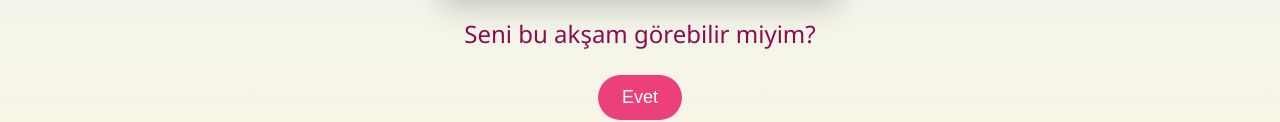
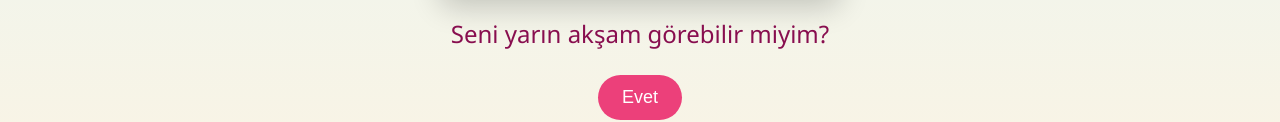
Before and after one commit to tetah-mara/index, a plain HTML site: page index.html in a window 1280 px wide. Shown: the part 492-614 px from the top of the page. Drawn offline with Linux system fonts and the light colour scheme.

Commit message:
Update index.html

```diff
--- a/index.html
+++ b/index.html
@@ -78,7 +78,7 @@
 </head>
 <body>
   <img src="tesla_horse.png" alt="Atların Çektiği Tesla">
-  <div class="question" id="question">Seni bu akşam görebilir miyim?</div>
+  <div class="question" id="question">Seni yarın akşam görebilir miyim?</div>
   <button onclick="showResponse()">Evet</button>
   <div class="response" id="response">İki beygirli Tesla seni almaya geliyor! 🐎⚡</div>
 
```
